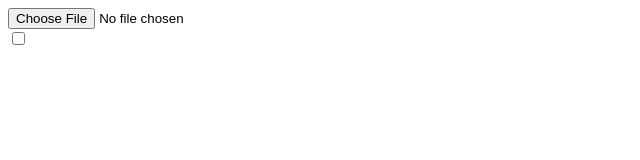
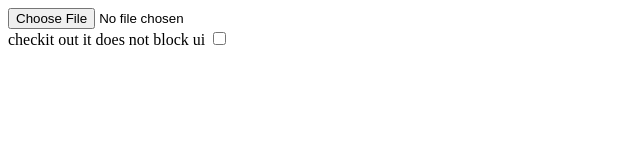
Before and after one commit to kodvin/points, a website: page index.html in a window 1280 px wide. Shown: the whole page, without its empty margins (0-640 px from the left). Drawn offline with Linux system fonts and the light colour scheme.

Commit message:
fix regression, add indication

```diff
--- a/index.html
+++ b/index.html
@@ -23,6 +23,9 @@
         </script>
             <input type='file' accept='text/plain' onchange='openFile(event)'/>
             <div id="output"></div>
-            <input type="checkbox"/>
+            <div>
+                <span>checkit out it does not block ui</span>
+                 <input type="checkbox"/>
+            </div>
     </body>
 </html>
--- a/worker.js
+++ b/worker.js
@@ -1,3 +1,7 @@
+const reportFoundSquare = message => {
+    console.log(message);
+}
+
 let sfh = {
     // no need for expensive sqrt because every distance will be squared
     getDistanceSquared(x1, y1, x2, y2) {
```
